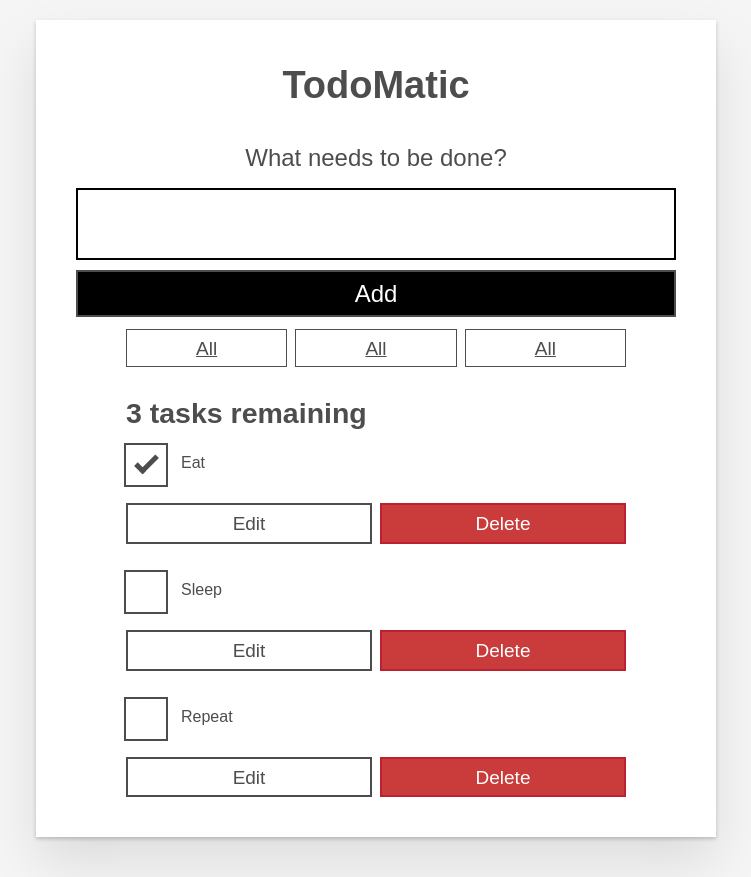
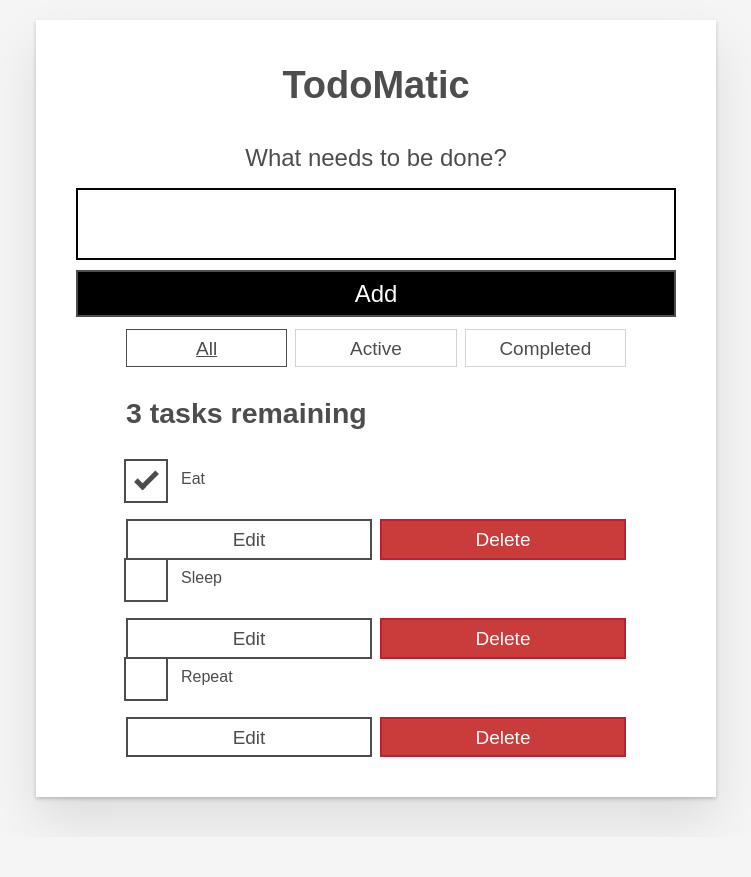
Before and after one commit to camila-tw/practice-react, a React (Create React App) app in the folder practice-react/: page / in a window 1280 px wide. Shown: the whole page, without its empty margins (264-1015 px from the left). After the commit the page ends 837 px from the top, so only its background shows below. Built offline with nearby package versions, Linux system fonts and the light colour scheme.

Commit message:
Filter tasks, delete tasks, edit tasks

```diff
--- a/practice-react/src/App.js
+++ b/practice-react/src/App.js
@@ -4,17 +4,63 @@ import Form from "./components/Form";
 import FilterButton from "./components/FilterButton";
 import { nanoid } from "nanoid";
 
+const FILTER_MAP = {
+  All: () => true,
+  Active: task => !task.completed,
+  Completed: task => task.completed
+};
+
+const FILTER_NAMES = Object.keys(FILTER_MAP);
+
 function App(props) {
   const [tasks, setTasks] = useState(props.tasks);
+  const [filter, setFilter] = useState('All');
 
-  const taskList = tasks.map(task => (
+  function toggleTaskCompleted(id) {
+    const updateTasks = tasks.map(task => {
+      if (id === task.id) {
+        return {...task, completed: !task.completed}
+      }
+      return task;
+    });
+    setTasks(updateTasks);
+  }
+
+  function deleteTask(id) {
+    const remainingTasks = tasks.filter(task => id !== task.id);
+    setTasks(remainingTasks);
+  }
+
+  function editTask(id, newName) {
+    const editedTaskList = tasks.map(task => {
+      if (id === task.id) {
+        return {...task, name:newName};
+      }
+      return task;
+    });
+    setTasks(editedTaskList);
+  }
+
+  const taskList = tasks.filter(FILTER_MAP[filter]).map(task => (
     <Todo
       id={task.id}
       name={task.name}
       completed={task.completed}
       key={task.id}
+      toggleTaskCompleted={toggleTaskCompleted}
+      deleteTask={deleteTask}
+      editTask={editTask}
     />)
   );
+
+  const filterList = FILTER_NAMES.map(name => (
+    <FilterButton
+      key = {name}
+      name = {name}
+      isPressed = {name === filter}
+      setFilter = {setFilter}
+    />
+  ));
 
   function addTask(name) {
     const newTask = {
@@ -25,22 +71,23 @@ function App(props) {
     setTasks([...tasks, newTask]);
   };
 
+  const tasksNoun = taskList.length !== 1 ? 'tasks' : 'task';
+  const headingText = `${taskList.length} ${tasksNoun} remaining`;
+
   return (
     <div className="todoapp stack-large">
       <h1>TodoMatic</h1>
       <Form addTask={addTask} />
       <div className="filters btn-group stack-exception">
-        <FilterButton />
-        <FilterButton />
-        <FilterButton />
+        {filterList}
       </div>
       <h2 id="list-heading">
-        3 tasks remaining
+        {headingText}
       </h2>
       <ul
-        role="list"
-        className="todo-list stack-large stack-exception"
-        aria-labelledby="list-heading"
+        // role="list"
+        // className="todo-list stack-large stack-exception"
+        // aria-labelledby="list-heading"
       >
        {taskList}
       </ul>
--- a/practice-react/src/components/FilterButton.js
+++ b/practice-react/src/components/FilterButton.js
@@ -2,9 +2,14 @@ import React from "react";
 
 function FilterButton(props) {
     return (
-         <button type="button" className="btn toggle-btn" aria-pressed="true">
+         <button
+            type="button"
+            className="btn toggle-btn"
+            aria-pressed={props.isPressed}
+            onClick={() => props.setFilter(props.name)}
+         >
           <span className="visually-hidden">Show </span>
-          <span>all</span>
+          <span>{props.name}</span>
           <span className="visually-hidden"> tasks</span>
         </button>
     );
--- a/practice-react/src/components/Todo.js
+++ b/practice-react/src/components/Todo.js
@@ -1,22 +1,80 @@
-import React from "react";
+import React, {useState} from "react";
 
 export default function Todo(props) {
-    return (
-        <li className="todo stack-small">
+  const [isEditing, setEditing] = useState(false);
+  const [newName, setNewName] = useState('');
+
+  function handleChange(e) {
+    setNewName(e.target.value);
+  }
+
+  function handleSubmit(e) {
+    e.preventDefault();
+    props.editTask(props.id, newName);
+    setNewName("");
+    setEditing(false);
+  }
+
+  const editingTemplate = (
+  <form className="stack-small" onSubmit={handleSubmit}>
+    <div className="form-group">
+      <label className="todo-label" htmlFor={props.id}>
+        New name for {props.name}
+      </label>
+      <input
+        id={props.id}
+        className="todo-text"
+        type="text"
+        value={newName}
+        onChange={handleChange}
+      />
+    </div>
+    <div className="btn-group">
+      <button
+      type="button"
+      className="btn todo-cancel"
+      onClick={() => setEditing(false)}
+      >
+        Cancel
+        <span className="visually-hidden">renaming {props.name}</span>
+      </button>
+      <button type="submit" className="btn btn__primary todo-edit">
+        Save
+        <span className="visually-hidden">new name for {props.name}</span>
+      </button>
+    </div>
+  </form>
+);
+const viewTemplate = (
+  <div className="stack-small">
     <div className="c-cb">
-            <input id={props.id} type="checkbox" defaultChecked={props.completed} />
+        <input
+          id={props.id}
+          type="checkbox"
+          defaultChecked={props.completed}
+          onChange={() => props.toggleTaskCompleted(props.id)}
+        />
         <label className="todo-label" htmlFor={props.id}>
           {props.name}
         </label>
       </div>
       <div className="btn-group">
-            <button type="button" className="btn">
-              Edit <span className="visually-hidden">Eat</span>
+        <button type="button" className="btn" onClick={() => setEditing(true)}>
+          Edit <span className="visually-hidden">{props.name}</span>
         </button>
-            <button type="button" className="btn btn__danger">
-              Delete <span className="visually-hidden">Eat</span>
+        <button
+          type="button"
+          className="btn btn__danger"
+          onClick={() => props.deleteTask(props.id)}
+        >
+          Delete <span className="visually-hidden">{props.name}</span>
         </button>
       </div>
+  </div>
+);
+
+    return (
+        <li className="todo">{isEditing ? editingTemplate : viewTemplate}
         </li>
     );
 }
```
Lines whose indentation alone changed are shown as unchanged.
